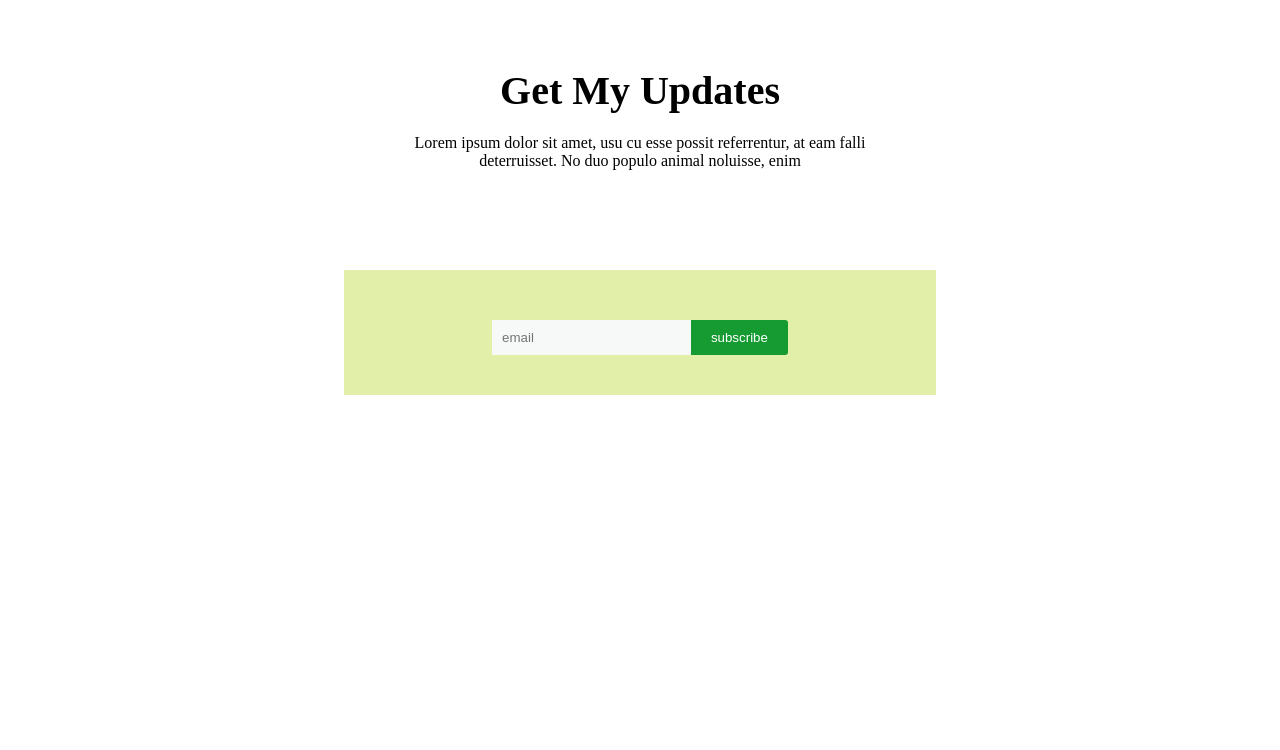
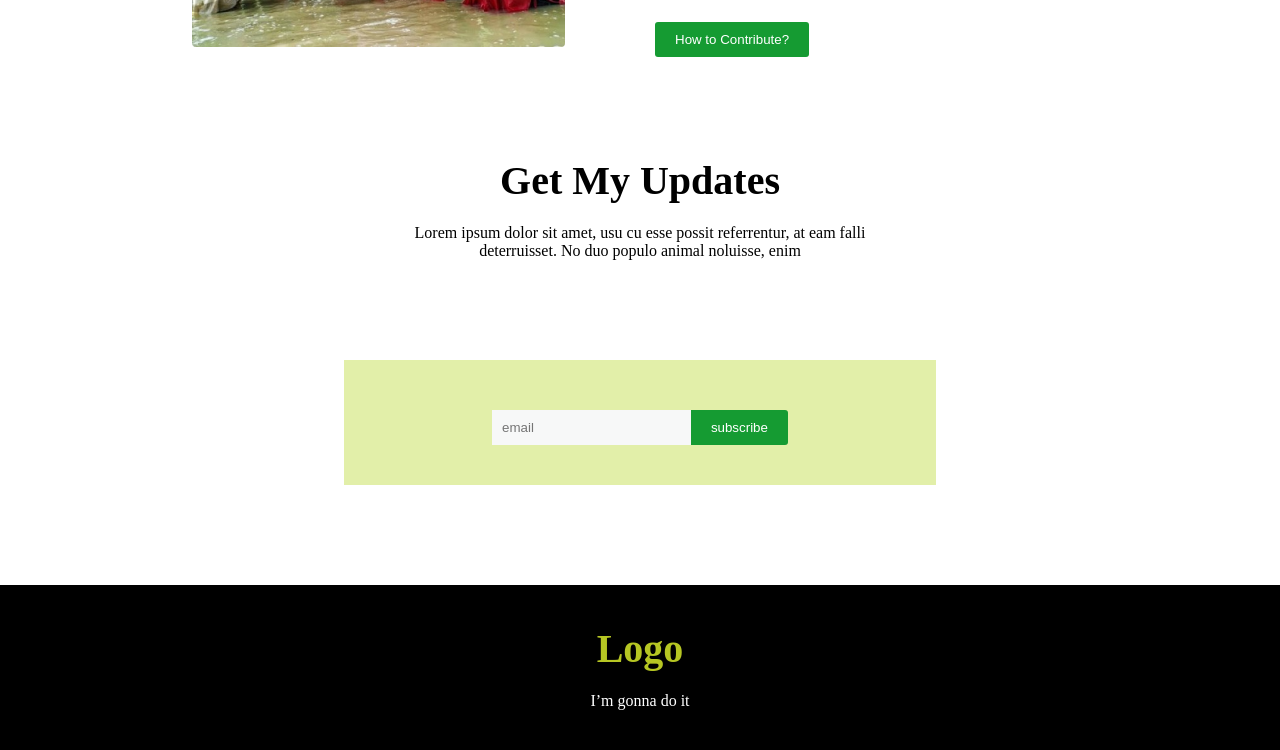
Before and after one commit to developer-nieem/donate-projecct, a plain HTML site: page index.html in a window 1280 px wide. Shown: the part 2504-3254 px from the top of the page. Before the commit the page ends 2999 px from the top, so only its background shows below. Drawn offline with Linux system fonts and the light colour scheme.

Commit message:
update header and fiexd some issue

```diff
--- a/index.html
+++ b/index.html
@@ -127,6 +127,10 @@
 
         </section>
     </main>
+    <footer>
+        <h2>Logo</h2>
+        <p>I’m gonna do it</p>
+    </footer>
 </body>
 
 </html>
--- a/style.css
+++ b/style.css
@@ -63,9 +63,10 @@
 /* donate now css end */
 .donate-plan{
     text-align: center;
-    margin-top: 70px;
+    margin-top: 120px;
     width: 70%;
     margin: auto;
+    padding-top: 60px;
 
 }
 .donate-feature{
@@ -116,7 +117,7 @@ width: 50%;
 
 .subscribe-user{
     text-align: center;
-    margin-top: 70px;
+    margin-top: 100px;
 }
 .subscribe-form {
     padding: 40px;
@@ -141,3 +142,18 @@ width: 50%;
     border-radius:0 3px 3px 0px;
     margin-left:-30px ;
 }
+
+footer{
+    background-color: #000;
+    padding: 40px 0;
+    text-align: center;
+}
+footer > h2{
+   color: rgb(182, 198, 35);
+   font-weight: 800;
+   font-size: 40px;
+}
+footer > p{
+    color: #fff;
+    padding-top: 20px;
+}
```
